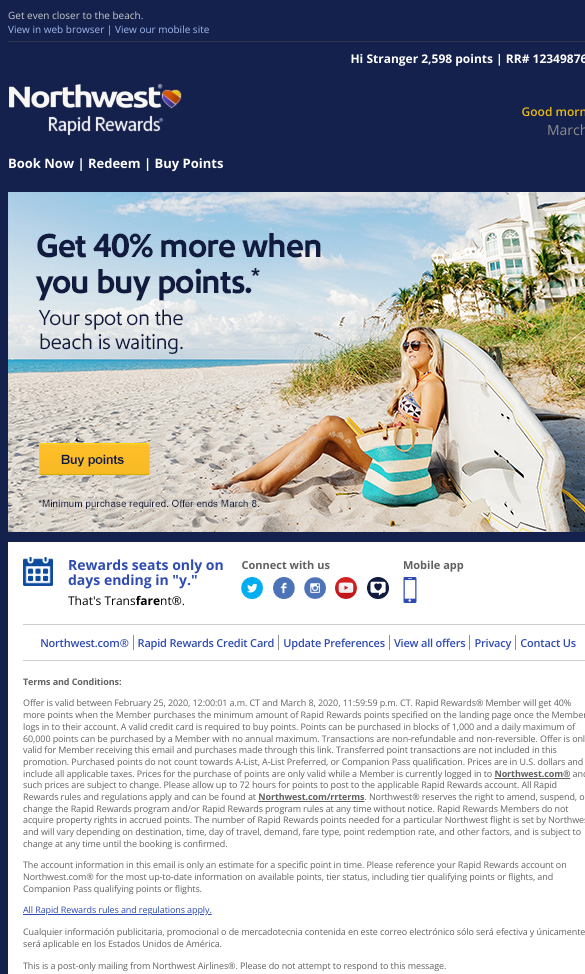
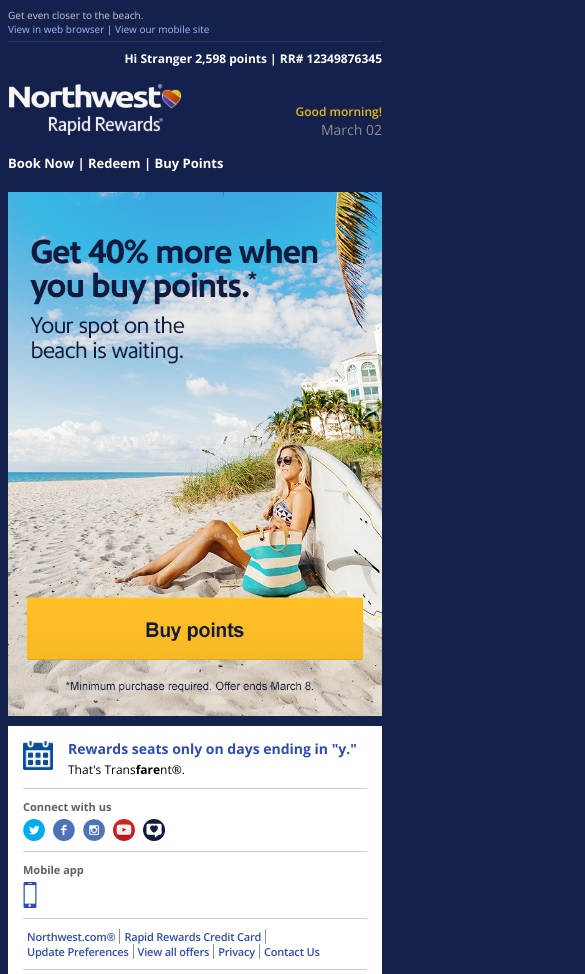
Before and after one commit to carlos-io/portfolio-travel-email, a website: page public/index.html in a window 390 px wide. Shown: the top 974 px of the page, 585 px wide, since content can reach past the window. Drawn offline with nearby package versions, Linux system fonts and the light colour scheme; files whose address does not match are found by name.

Commit message:
make responsive

```diff
--- a/public/index.html
+++ b/public/index.html
@@ -5,6 +5,49 @@
     <meta name="viewport" content="width=device-width, initial-scale=1.0">
     <title>Travel Promo</title>
     <link href="https://fonts.googleapis.com/css?family=Open+Sans:400,600,700&display=swap" rel="stylesheet">
+    <style>
+        /* desktop */
+        @media only screen and (min-width: 600px) {
+            .container {
+                 width: 600px;
+            }
+            .hero-small {
+                display: none;
+            }
+            .hero-large {
+                display: block;
+            }
+        }
+        /* mobile */
+        @media only screen and (max-width: 599px) {
+            .container {
+                 width: 100%;
+            }
+            .hero-small {
+                display: block;
+            }
+            .hero-large {
+                display: none;
+            }
+            .footer-top > td {
+                padding-bottom: 0 !important;
+            }
+            .rewards-slogan-container,
+            .social-media-container,
+            .mobile-app-container {
+                width: 100%;
+                padding-bottom: 10px;
+            }
+            .rewards-slogan-container,
+            .social-media-container {
+                border-bottom: 1px solid #CCCCCC;
+            }
+            .social-media-container,
+            .mobile-app-container {
+                padding-top: 10px;
+            }
+        }
+    </style>
 </head>
 <body style="background: #14214D;">
     <!-- HTML email start -->
@@ -39,7 +82,7 @@
                                 <tr class="logo-container">
                                     <td align="left">
                                         <!-- logo start -->
-                                        <table border="0" cellspacing="0" cellpadding="0" class="logo" width="50%">
+                                        <table border="0" cellspacing="0" cellpadding="0" class="logo" width="100%">
                                             <tr>
                                                 <td>
                                                     <img src="img/logo-RapidRewards.jpg" alt="logo" width="175px">
@@ -50,7 +93,7 @@
                                     </td>
                                     <td align="right" valign="bottom">
                                         <!-- greeting start -->
-                                        <table border="0" cellspacing="0" cellpadding="0" class="greeting" width="50%">
+                                        <table border="0" cellspacing="0" cellpadding="0" class="greeting" width="100%">
                                             <tr>
                                                 <td align="right">
                                                     <h5 style="margin: 0; color: #EABB14; font-family: 'Open Sans', 'Helvetica Neue', Helvetica, Arial, 'Lucida Grande', sans-serif; font-weight: 600; font-size: 12px;">Good morning!</h5>
@@ -79,7 +122,10 @@
                     <!-- navigation section end -->
                     <!-- hero section start -->
                     <tr class="hero">
-                        <td>
+                        <td class="hero-small">
+                            <img src="img/hero-s.jpg" alt="beach" width="100%">
+                        </td>
+                        <td class="hero-large">
                             <img src="img/hero.jpg" alt="beach" width="100%">
                         </td>
                     </tr>
@@ -100,14 +146,7 @@
                                                 </td>
                                                 <td class="slogan-foreword" valign="top">
                                                     <h4 style="margin: 0; color: #304CB2; font-family: 'Open Sans', 'Helvetica Neue', Helvetica, Arial, 'Lucida Grande', sans-serif; font-weight: 700; font-size: 14px; line-height: 1.1">Rewards seats only on days ending in "y."</h4>
-                                                </td>
-                                            </tr>
-                                            <tr>
-                                                <td style="padding-right: 15px;">
-                                                    &nbsp;
-                                                </td>
-                                                <td class="slogan" style="padding-top: 4px;">
-                                                    <p style="margin: 0; color: black; font-family: 'Open Sans', 'Helvetica Neue', Helvetica, Arial, 'Lucida Grande', sans-serif; font-weight: 400; font-size: 12px;">That's Trans<span style="font-weight: 700;">fare</span>nt®.</p>
+                                                    <p style="margin: 5px 0 0 0; color: black; font-family: 'Open Sans', 'Helvetica Neue', Helvetica, Arial, 'Lucida Grande', sans-serif; font-weight: 400; font-size: 12px;">That's Trans<span style="font-weight: 700;">fare</span>nt®.</p>
                                                 </td>
                                             </tr>
                                         </table>
@@ -119,6 +158,10 @@
                                                     <h4 style="margin: 0; color: #616161; font-family: 'Open Sans', 'Helvetica Neue', Helvetica, Arial, 'Lucida Grande', sans-serif; font-weight: 700; font-size: 11px;">Connect with us</h4>
                                                 </td>
                                             </tr>
+                                            <tr>
+                                                <td>
+                                                    <!-- social media start -->
+                                                    <table border="0" cellspacing="0" cellpadding="0" width="150px" class="social-media">
                                                         <tr>
                                                             <td>
                                                                 <!-- twitter start -->
@@ -179,9 +222,13 @@
                                                             </td>
                                                         </tr>
                                                     </table>
+                                                    <!-- social media end -->
+                                                </td>
+                                            </tr>
+                                        </table>
                                         <!-- social media container end -->
                                         <!-- mobile app container start -->
-                                        <table border="0" cellspacing="0" cellpadding="0" class="mobile-app" width="33.33%" align="left" >
+                                        <table border="0" cellspacing="0" cellpadding="0" class="mobile-app-container" width="33.33%" align="left" >
                                             <tr>
                                                 <td style="padding-bottom: 5px;">
                                                     <h4 style="margin: 0; color: #616161; font-family: 'Open Sans', 'Helvetica Neue', Helvetica, Arial, 'Lucida Grande', sans-serif; font-weight: 700; font-size: 11px;">Mobile app</h4>
```
Also changed, not shown: assets/img/hero-s.jpg (added). Lines whose indentation alone changed are shown as unchanged.
